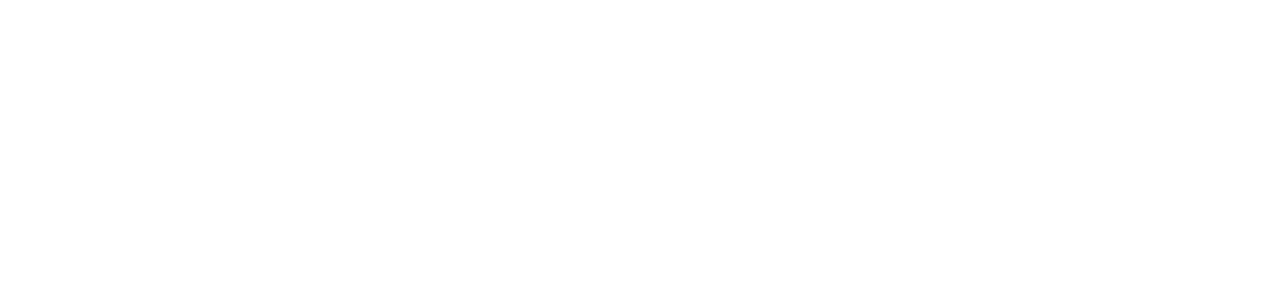
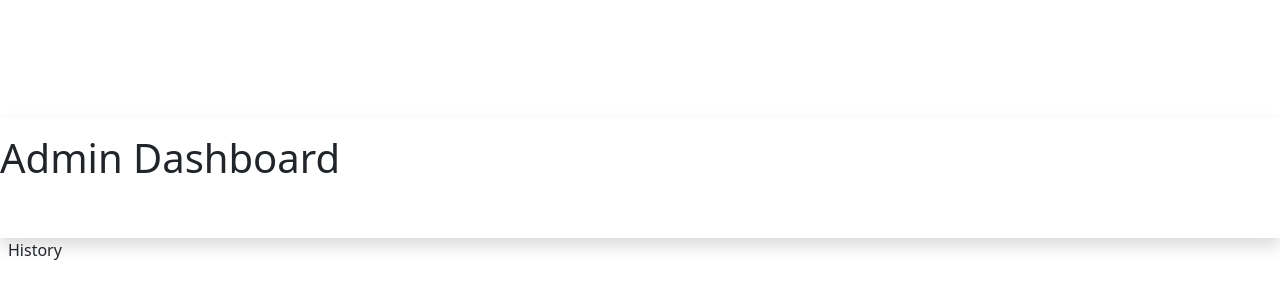
Before and after one commit to imranahmad537/Marble-Application, a React (Vite) app in the folder src/renderer/: page /history in a window 1280 px wide. Before the commit this address had no page. Shown: the top 300 px of the page. Built offline with nearby package versions, Linux system fonts and the light colour scheme.

Commit message:
Database Integration

```diff
--- a/src/renderer/src/App.jsx
+++ b/src/renderer/src/App.jsx
@@ -4,6 +4,7 @@
 import Inventory from "./Pages/Inventory";
 import Order from "./Pages/Order";
 import Sales from "./pages/Sales";
+import History from "./Pages/History";
 
 function App() {
   return (
@@ -14,6 +15,7 @@
           <Route path="order" element={<Order />} />
           <Route path="inventory" element={<Inventory />} />
           <Route path="sales" element={<Sales />} />
+          <Route path="history" element={<History/>} />
         </Route>
       </Routes>
     </Router>
--- /dev/null
+++ b/src/renderer/src/Pages/History.jsx
@@ -0,0 +1,11 @@
+import React from 'react'
+
+const History = () => {
+  return (
+    <div>
+      History
+    </div>
+  )
+}
+
+export default History
--- a/src/renderer/src/components/Sidebar.jsx
+++ b/src/renderer/src/components/Sidebar.jsx
@@ -5,7 +5,7 @@
     <div className="w-60 overflow-hidden h-screen bg-gray-800 text-white p-4">
       <h2 className="text-xl font-bold mb-6">Marble App</h2>
       <nav className="space-y-3">
-        <Link to="/" className="flex items-center p-2 text-white hover:bg-gray-700 rounded">
+        <Link to="/" className="flex items-center  p-2 text-white hover:bg-gray-700 rounded">
           <i className="fas fa-receipt mr-2"></i> Dashboard
         </Link>
         <Link to="/order" className="flex items-center p-2 text-white hover:bg-gray-700 rounded">
@@ -17,9 +17,9 @@
         >
           <i className="fas fa-receipt mr-2"></i> Inventory
         </Link>
-        {/* <Link to="/menu1" className="flex items-center p-2 text-white hover:bg-gray-700 rounded">
-//           <i className="fas fa-receipt mr-2"></i> Menu1
-//         </Link> */}
+         <Link to="/history" className="flex items-center p-2 text-white hover:bg-gray-700 rounded">
+           <i className="fas fa-receipt mr-2"></i> History
+         </Link>
       </nav>
     </div>
   )
```
